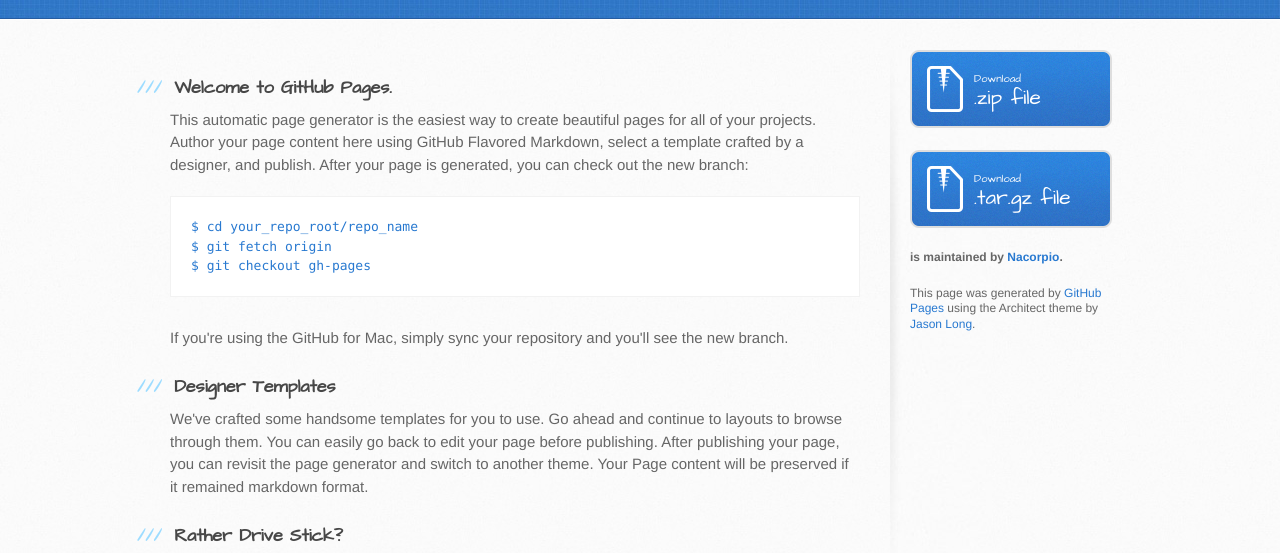
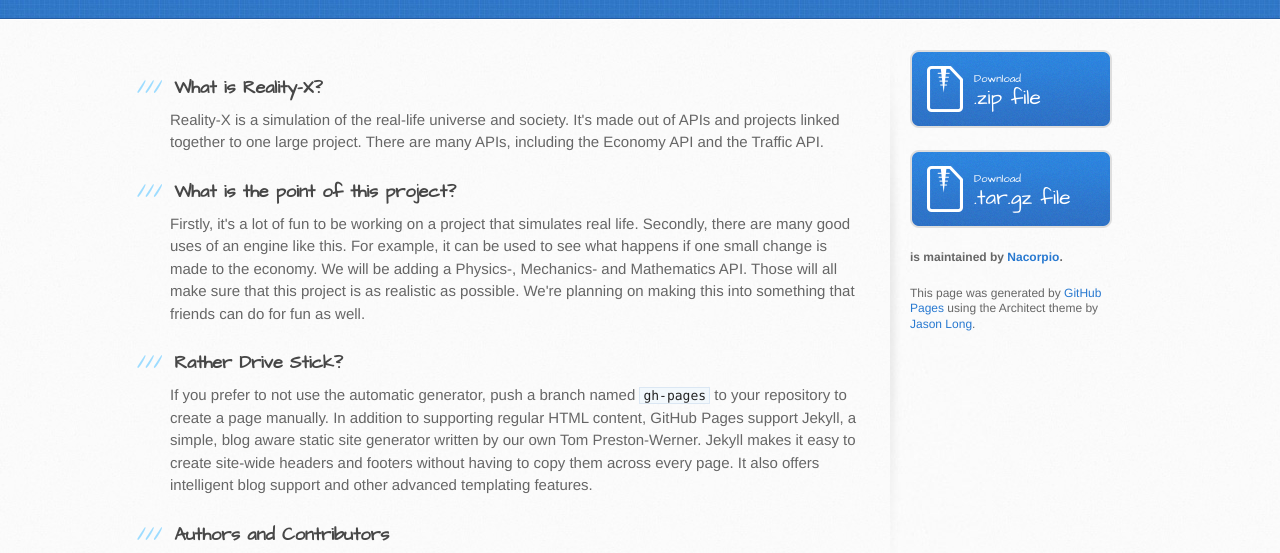
Before and after one commit to Nacorpio/Reality-X, a plain HTML site: page index.html in a window 1280 px wide. Shown: the part 216-769 px from the top of the page. Drawn offline with Linux system fonts and the light colour scheme.

```diff
--- a/index.html
+++ b/index.html
@@ -29,21 +29,14 @@
       <div class="inner clearfix">
         <section id="main-content">
           <h3>
-<a id="welcome-to-github-pages" class="anchor" href="#welcome-to-github-pages" aria-hidden="true"><span class="octicon octicon-link"></span></a>Welcome to GitHub Pages.</h3>
+<a id="what-is-reality-x" class="anchor" href="#what-is-reality-x" aria-hidden="true"><span class="octicon octicon-link"></span></a>What is Reality-X?</h3>
 
-<p>This automatic page generator is the easiest way to create beautiful pages for all of your projects. Author your page content here using GitHub Flavored Markdown, select a template crafted by a designer, and publish. After your page is generated, you can check out the new branch:</p>
-
-<pre><code>$ cd your_repo_root/repo_name
-$ git fetch origin
-$ git checkout gh-pages
-</code></pre>
-
-<p>If you're using the GitHub for Mac, simply sync your repository and you'll see the new branch.</p>
+<p>Reality-X is a simulation of the real-life universe and society. It's made out of APIs and projects linked together to one large project. There are many APIs, including the Economy API and the Traffic API. </p>
 
 <h3>
-<a id="designer-templates" class="anchor" href="#designer-templates" aria-hidden="true"><span class="octicon octicon-link"></span></a>Designer Templates</h3>
+<a id="what-is-the-point-of-this-project" class="anchor" href="#what-is-the-point-of-this-project" aria-hidden="true"><span class="octicon octicon-link"></span></a>What is the point of this project?</h3>
 
-<p>We've crafted some handsome templates for you to use. Go ahead and continue to layouts to browse through them. You can easily go back to edit your page before publishing. After publishing your page, you can revisit the page generator and switch to another theme. Your Page content will be preserved if it remained markdown format.</p>
+<p>Firstly, it's a lot of fun to be working on a project that simulates real life. Secondly, there are many good uses of an engine like this. For example, it can be used to see what happens if one small change is made to the economy. We will be adding a Physics-, Mechanics- and Mathematics API. Those will all make sure that this project is as realistic as possible. We're planning on making this into something that friends can do for fun as well. </p>
 
 <h3>
 <a id="rather-drive-stick" class="anchor" href="#rather-drive-stick" aria-hidden="true"><span class="octicon octicon-link"></span></a>Rather Drive Stick?</h3>
```
Also changed, not shown: params.json (+1 -1 lines).
